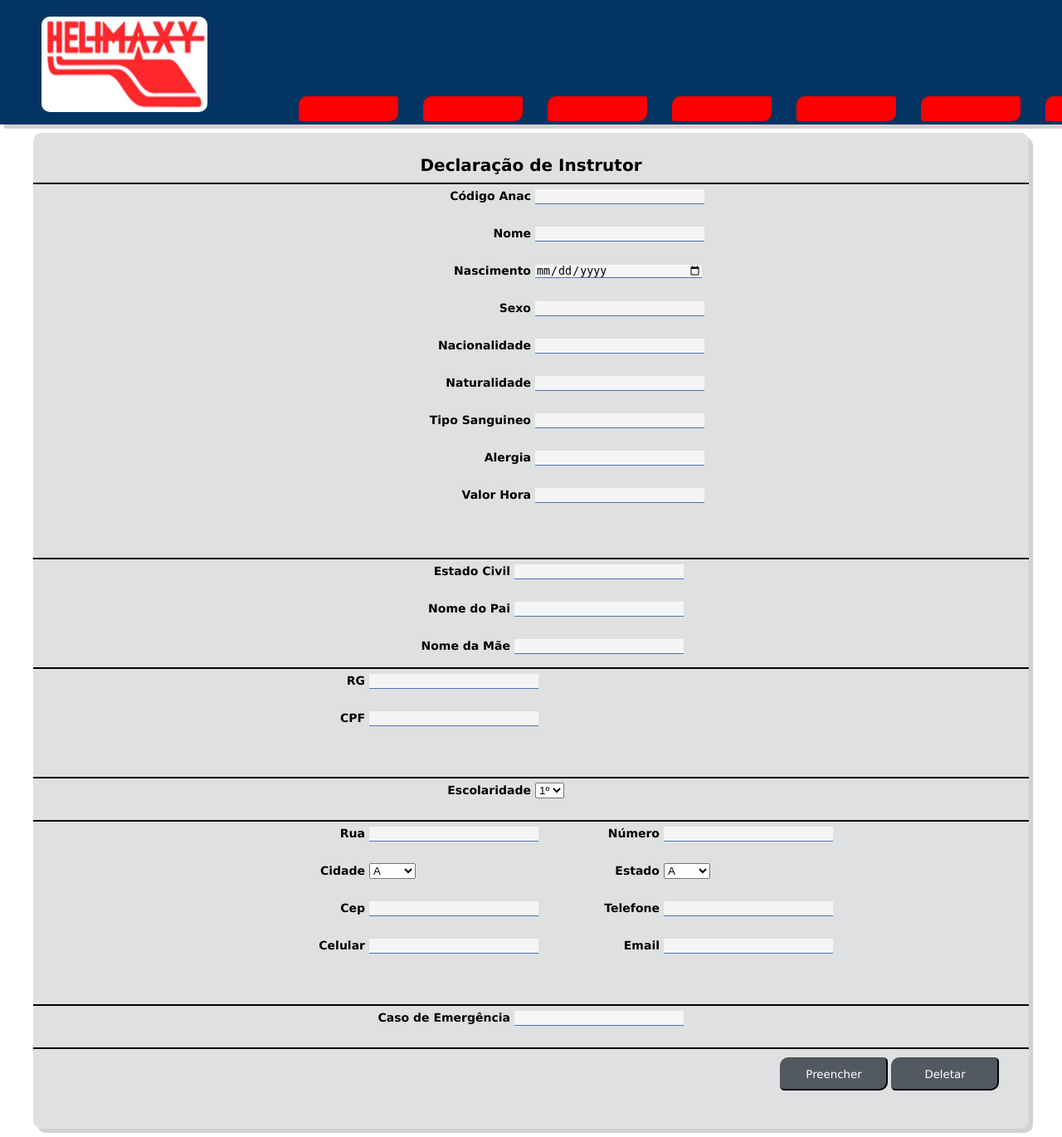
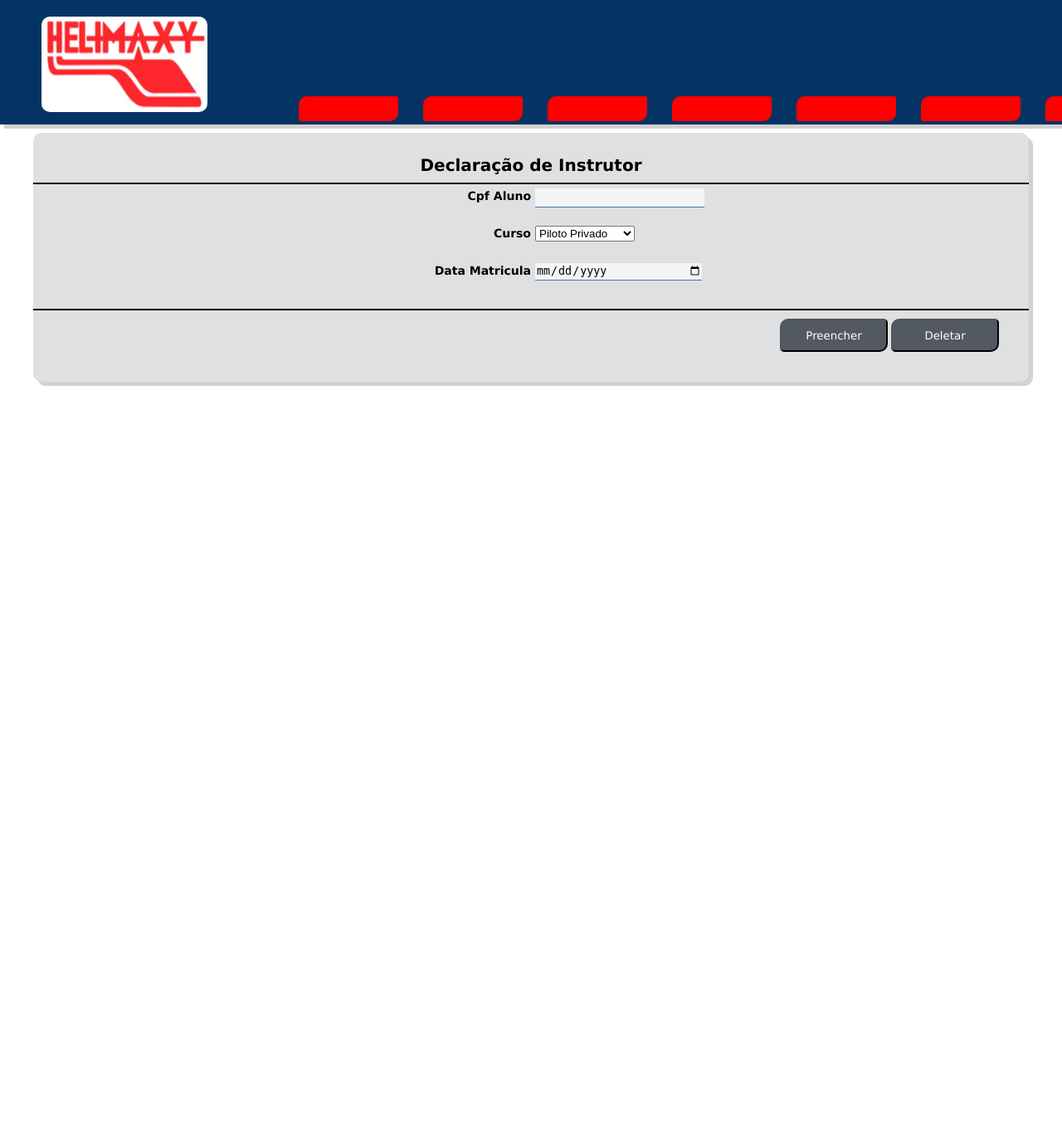
Before and after one commit to glsantos/helimaxy, a PHP site: page /Matricula.php in a window 1280 px wide; the page is wider, and only the part inside the window is pictured. Shown: that part at 83% size. After the commit the page ends 465 px from the top of that part, so only its background shows below. Run offline with PHP 8.4, Linux system fonts and the light colour scheme.

Commit message:
matricula completa

```diff
--- a/web/ProjetoHackathomWeb/Aluno.php
+++ b/web/ProjetoHackathomWeb/Aluno.php
@@ -121,8 +121,8 @@
     </head>
 
     <body>
+
         <form action="Aluno.php" method="post" enctype="multipart/form-data">
-
             <header id="header">
 
                 <div id="container_menu">
--- a/web/ProjetoHackathomWeb/CSS/style_matricula.css
+++ b/web/ProjetoHackathomWeb/CSS/style_matricula.css
@@ -75,7 +75,7 @@ body{
 
 #container_aluno{
     width:1200px;
-    height:1200px;
+    height:300px;
     margin:auto;
     background-color:#dee0e2;
     margin-bottom:10px;
@@ -104,9 +104,9 @@ body{
 
 #primeira_linha{
     width:1200px;
-    height:450px;
+    height:150px;
     border-top:1px solid #000000;
-    border-bottom:1px solid #000000;
+    border-bottom:2px solid #000000;
 }
 
 #container_linha1{
@@ -142,7 +142,7 @@ body{
 
 .lado_direito input{
     width:200px;
-    height:15px;
+    height:20px;
     border-top:0px;
     border-left:0px;
     border-right:0px;
--- a/web/ProjetoHackathomWeb/Matricula.php
+++ b/web/ProjetoHackathomWeb/Matricula.php
@@ -1,3 +1,53 @@
+<?php
+
+    $conexao = mysql_connect('localhost', 'root', 'bcd127');
+    mysql_select_db('db_helimaxy');
+	mysql_set_charset('utf-8');
+
+    $Aluno = "";
+    $Curso = "";
+    $Dt_matricula = "";
+
+    if(isset($_GET["btn_inserir"])){
+        $Aluno = $_GET["txt_cpf_aluno"];
+        $Curso = $_GET["cb_cursos"];
+        $Dt_matricula = $_GET["dt_matricula"];
+
+        //echo($Curso);
+
+        $sqlAluno = "SELECT id_aluno FROM tbl_aluno WHERE cpf='".$Aluno."'";
+        $selectAluno=mysql_query($sqlAluno);
+
+        if($rsAluno=mysql_fetch_array($selectAluno)){
+            $idAluno=$rsAluno["id_aluno"];
+        }
+
+        $sqlCurso = "SELECT id_curso FROM tbl_curso WHERE curso='".$Curso."'";
+
+        $selectCurso=mysql_query($sqlCurso);
+
+        if($rsCurso=mysql_fetch_array($selectCurso)){
+            $idCurso=$rsCurso["id_curso"];
+        }
+        echo($idAluno);
+        echo($idCurso);
+
+
+       // echo("->>".$idCurso);
+
+       $sql = "INSERT INTO tbl_matricula(id_aluno,id_curso,dt_matricula) VALUES ('".$idAluno."','".$idCurso."','".$Dt_matricula."');";
+
+        $inserir = mysql_query($sql);
+
+       if($inserir){
+            echo('Matricula cadastrada com sucesso');
+        }else{
+            echo("erro");
+        }
+    }
+
+?>
+
 <!DOCTYPE html>
 <html>
     <head>
@@ -7,6 +57,7 @@
     </head>
 
     <body>
+        <form action="Matricula.php" method="get" enctype="multipart/form-data">
         <header id="header">
 
             <div id="container_menu">
@@ -60,234 +111,37 @@
                     <div id="container_linha1">
 
                         <div class="lado_esquerdo"><!--Código Anac-->
-                            <a>Código Anac</a>
+                            <a>Cpf Aluno</a>
                         </div>
 
                         <div class="lado_direito">
-                            <input type="text" name="codigo_anac" value="">
+                            <input type="text" name="txt_cpf_aluno" value="">
                         </div>
 
                         <div class="lado_esquerdo"><!--Nome-->
-                            <a>Nome</a>
+                            <a>Curso</a>
                         </div>
 
                         <div class="lado_direito">
-                            <input type="text" name="txt_nome" value="">
+                            <select name="cb_cursos">
+                                <option value="Piloto Privado">Piloto Privado</option>
+                                <option value="Piloto Comercial">Piloto Comercial</option>
+                                <option value="Instrutor de Voo">Instrutor de Voo</option>
+                                <option value="Inclusão Classe">Inclusão Classe</option>
+                                <option value="Sob-Capota">Sob-Capota</option>
+                            </select>
                         </div>
 
                         <div class="lado_esquerdo"><!--Nascimento-->
-                            <a>Nascimento</a>
+                            <a>Data Matricula</a>
                         </div>
 
                         <div class="lado_direito">
-                            <input type="date" name="dt_nasc" value="">
-                        </div>
-
-                        <div class="lado_esquerdo"><!--Sexo-->
-                            <a>Sexo</a>
-                        </div>
-
-                        <div class="lado_direito">
-                            <input type="text" name="txt_nome" value="">
-                        </div>
-
-                        <div class="lado_esquerdo"><!--Nacionalidade-->
-                            <a>Nacionalidade</a>
-                        </div>
-
-                        <div class="lado_direito">
-                            <input type="text" name="txt_nome" value="">
-                        </div>
-
-                        <div class="lado_esquerdo"><!--Naturalidade-->
-                            <a>Naturalidade</a>
-                        </div>
-
-                        <div class="lado_direito">
-                            <input type="text" name="txt_nome" value="">
-                        </div>
-
-                        <div class="lado_esquerdo"><!--Tipo Sanguineo-->
-                            <a>Tipo Sanguineo</a>
-                        </div>
-
-                        <div class="lado_direito">
-                            <input type="text" name="txt_nome" value="">
-                        </div>
-
-                        <div class="lado_esquerdo"><!--Alergia-->
-                            <a>Alergia</a>
-                        </div>
-
-                        <div class="lado_direito">
-                            <input type="text" name="txt_nome" value="">
-                        </div>
-
-                        <div class="lado_esquerdo"><!--PPH-->
-                            <a>Valor Hora</a>
-                        </div>
-
-                        <div class="lado_direito">
-                            <input type="text" name="txt_nome" value="">
+                            <input type="date" name="dt_matricula" value="">
                         </div>
 
                     </div>
 
-                </div>
-
-                <div id="segunda_linha">
-                    <div id="container_linha2">
-                        <div class="lado_esquerdo"><!--Estado Civil-->
-                            <a>Estado Civil</a>
-                        </div>
-
-                        <div class="lado_direito">
-                            <input type="text" name="txt_nome" value="">
-                        </div>
-
-                        <div class="lado_esquerdo"><!--Nome do pai-->
-                            <a>Nome do Pai</a>
-                        </div>
-
-                        <div class="lado_direito">
-                            <input type="text" name="txt_nome" value="">
-                        </div>
-
-                        <div class="lado_esquerdo"><!--Nome de mãe-->
-                            <a>Nome da Mãe</a>
-                        </div>
-
-                        <div class="lado_direito">
-                            <input type="text" name="txt_nome" value="">
-                        </div>
-                    </div>
-                </div>
-
-                <div id="terceira_linha">
-                    <div id="container_linha3">
-
-                        <div class="lado_esquerdo"><!--RG-->
-                            <a>RG</a>
-                        </div>
-
-                        <div class="lado_direito">
-                            <input type="text" name="txt_nome" value="">
-                        </div>
-
-                        <div class="lado_esquerdo"><!--CPF-->
-                            <a>CPF</a>
-                        </div>
-
-                        <div class="lado_direito">
-                            <input type="text" name="txt_nome" value="">
-                        </div>
-
-                    </div>
-
-                </div>
-
-                <div id="quarta_linha">
-                    <div id="container_linha4">
-                        <div class="lado_esquerdo"><!--Escolaridade-->
-                            <a>Escolaridade</a>
-                        </div>
-
-                        <div class="lado_direito">
-                            <select name="cb_escolaridade">
-                                <option value="">1º</option>
-                                <option value="">2°</option>
-                                <option value="">3°</option>
-                            </select>
-                        </div>
-                    </div>
-                </div>
-
-                <div id="quinta_linha">
-                    <div id="container_linha5">
-                        <div class="lado_esquerdo"><!--CMA-->
-                            <a>Rua</a>
-                        </div>
-
-                        <div class="lado_direito">
-                            <input type="text" name="txt_nome" value="">
-                        </div>
-
-                        <div class="lado_esquerdo"><!--Alergia-->
-                            <a>Número</a>
-                        </div>
-
-                        <div class="lado_direito">
-                            <input type="text" name="txt_nome" value="">
-                        </div>
-
-                        <div class="lado_esquerdo"><!--Cidade-->
-                            <a>Cidade</a>
-                        </div>
-
-                        <div class="lado_direito">
-                            <select name="example">
-                                <option value="">A</option>
-                                <option value="">A</option>
-                                <option value="-">Outro</option>
-                            </select>
-                        </div>
-
-                        <div class="lado_esquerdo"><!--Estado-->
-                            <a>Estado</a>
-                        </div>
-
-                        <div class="lado_direito">
-                            <select name="example">
-                                <option value="">A</option>
-                                <option value="">A</option>
-                                <option value="-">Outro</option>
-                            </select>
-                        </div>
-
-                        <div class="lado_esquerdo"><!--Cep-->
-                            <a>Cep</a>
-                        </div>
-
-                        <div class="lado_direito">
-                            <input type="text" name="txt_nome" value="">
-                        </div>
-
-                        <div class="lado_esquerdo"><!--Telefone-->
-                            <a>Telefone</a>
-                        </div>
-
-                        <div class="lado_direito">
-                            <input type="text" name="txt_nome" value="">
-                        </div>
-
-                        <div class="lado_esquerdo"><!--Celular-->
-                            <a>Celular</a>
-                        </div>
-
-                        <div class="lado_direito">
-                            <input type="text" name="txt_nome" value="">
-                        </div>
-
-                        <div class="lado_esquerdo"><!--Cep-->
-                            <a>Email</a>
-                        </div>
-
-                        <div class="lado_direito">
-                            <input type="text" name="txt_nome" value="">
-                        </div>
-                    </div>
-                </div>
-
-                <div id="sexta_linha">
-                    <div id="container_linha6">
-                        <div class="lado_esquerdo"><!--Caso de Emergência-->
-                            <a>Caso de Emergência</a>
-                        </div>
-
-                        <div class="lado_direito">
-                            <input type="text" name="txt_nome" value="">
-                        </div>
-                    </div>
                 </div>
 
                 <div id="container_buttons">
@@ -301,6 +155,7 @@
 
 
         </section>
+        </form>
     </body>
 
 </html>
```
Also changed, not shown: web/ProjetoHackathomWeb/Relatorio.php (added, +204 -0 lines), web/ProjetoHackathomWeb/index.php (deleted, +0 -83 lines).
